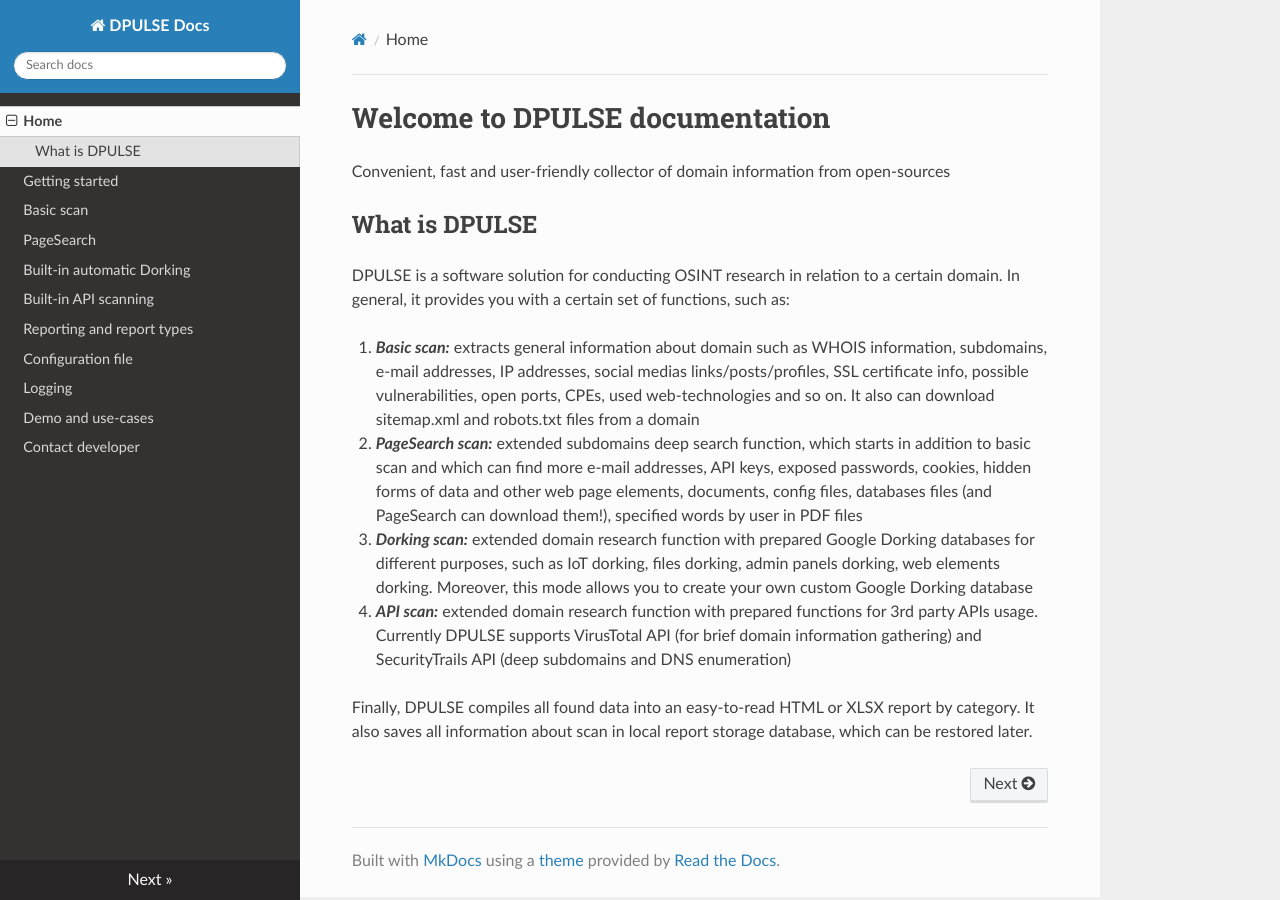
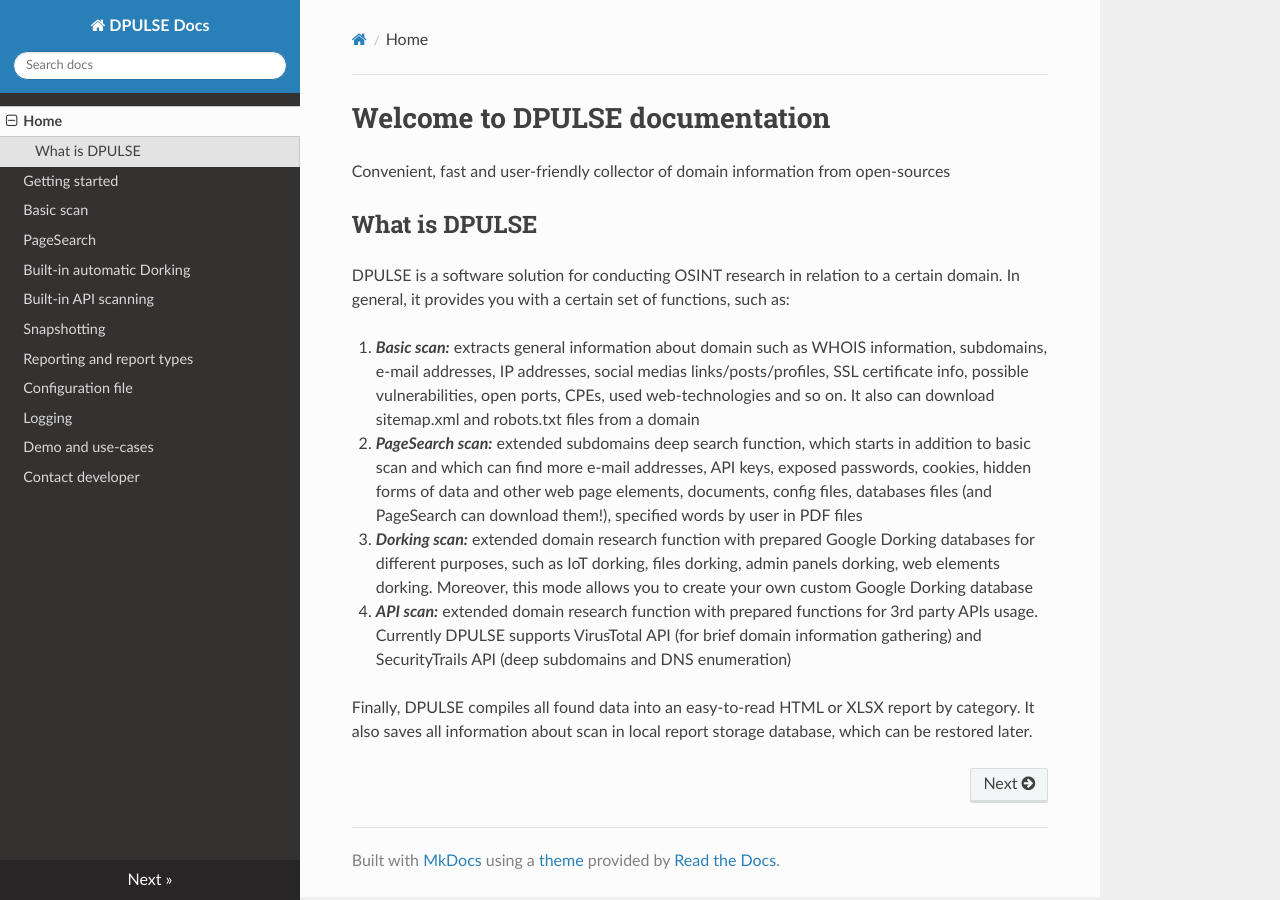
Before and after one commit to OSINT-TECHNOLOGIES/dpulse, an MkDocs documentation site: the page built from docs/dpulse-docs/docs/index.md, in a window 1280 px wide. Built offline with MkDocs 1.6.1, drawn with Linux system fonts in a browser that asks for light colours; nearby versions of some CDN libraries.

Commit message:
Added support for Snapshotting page

```diff
--- a/docs/dpulse-docs/mkdocs.yml
+++ b/docs/dpulse-docs/mkdocs.yml
@@ -8,6 +8,7 @@
   - PageSearch: pagesearch.md
   - Built-in automatic Dorking: dorking.md
   - Built-in API scanning: api.md
+  - Snapshotting: snapshotting.md
   - Reporting and report types: reporting.md
   - Configuration file: config.md
   - Logging: logging.md
```
